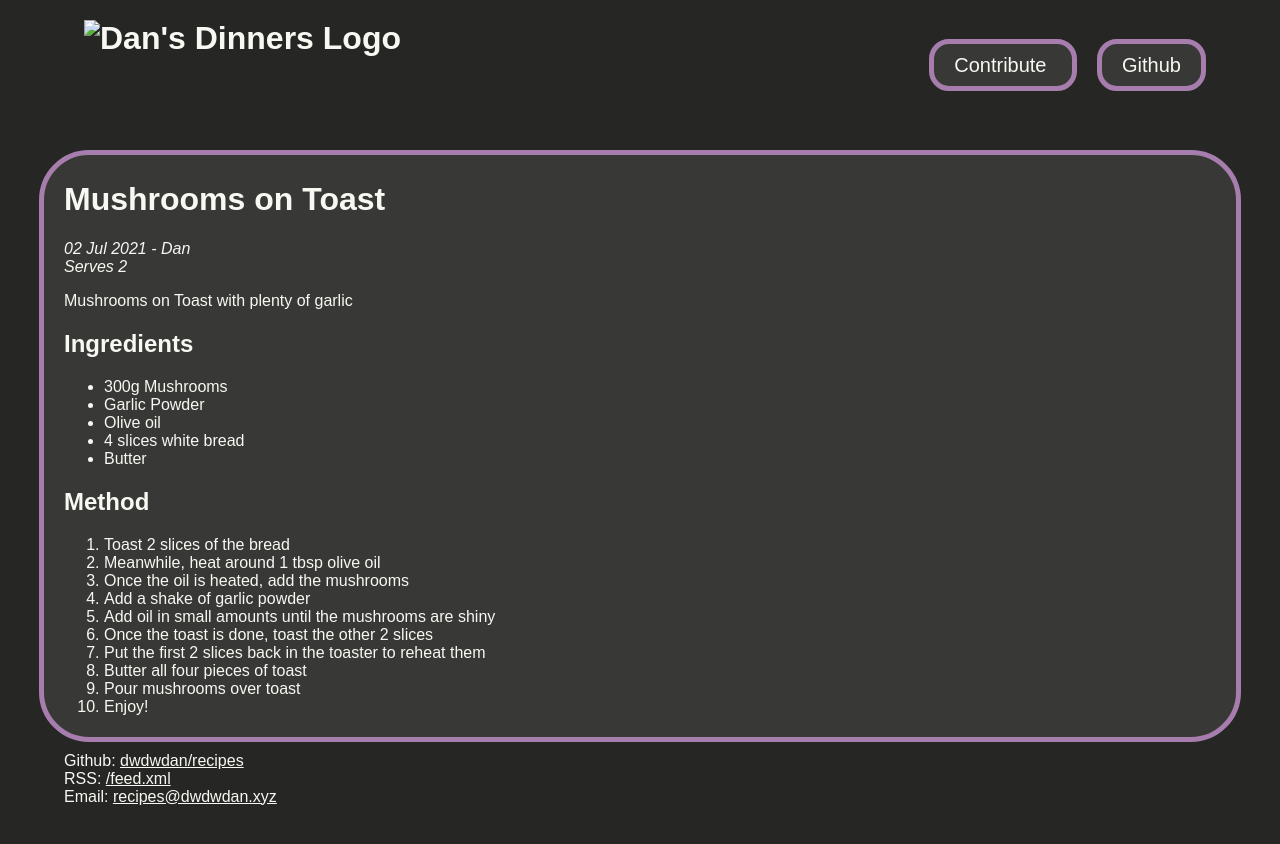
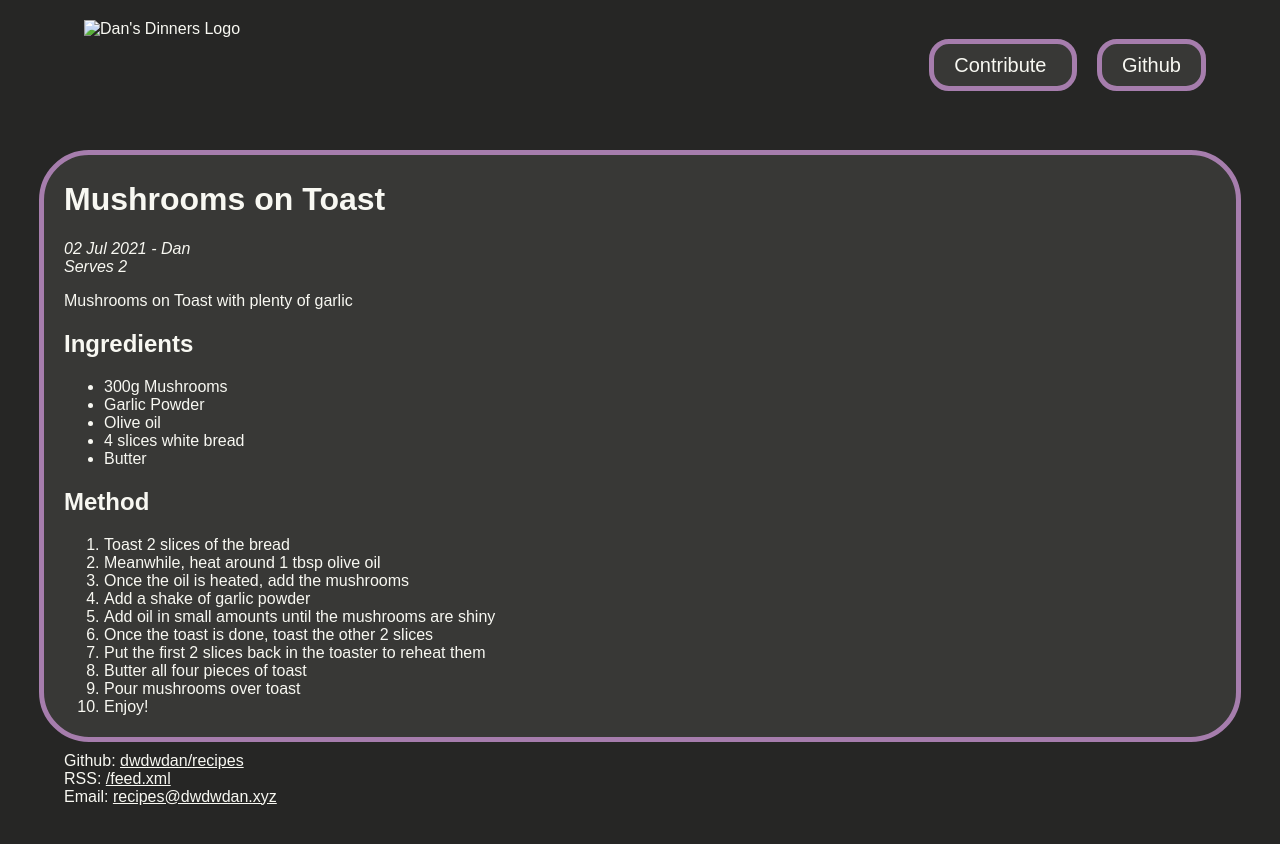
Before and after one commit to dwdwdan/recipes, a Jekyll site: the page built from _posts/2021-07-02-Mushrooms-On-Toast.md, in a window 1280 px wide. Shown: the top 844 px of the page. Built offline with Jekyll 4.4.1, drawn with Linux system fonts in a browser that asks for light colours.

Commit message:
Remove unnecessary h1

```diff
--- a/_includes/navigation.html
+++ b/_includes/navigation.html
@@ -1,6 +1,6 @@
 <div id="navmenu">
   <div id="pagetitle">
-    <h1><a href="{{root_url}}/index.html"><img src="assets/logo.png" alt="Dan's Dinners Logo" /></a></h1>
+    <a href="{{root_url}}/index.html"><img src="assets/logo.png" alt="Dan's Dinners Logo" /></a>
   </div>
   <div id="menus">
   <ul>
```
